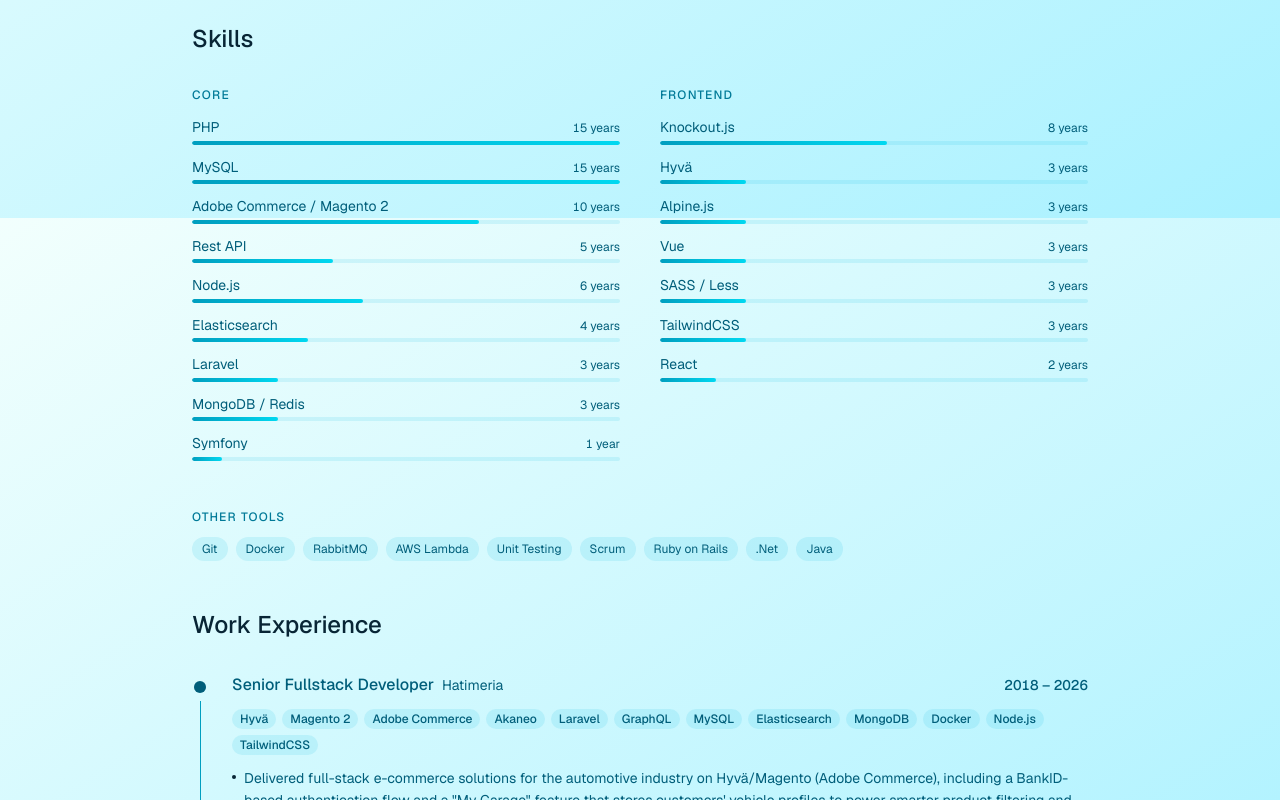
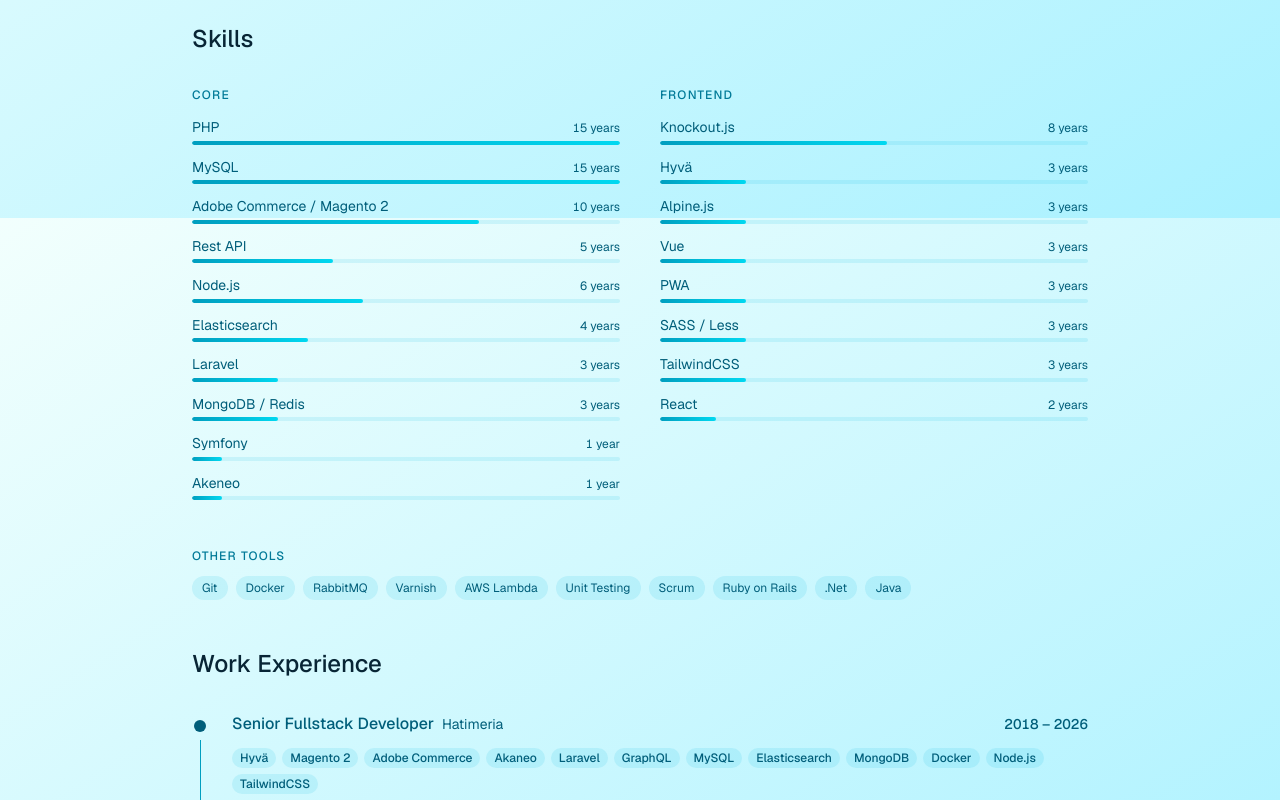
Before and after one commit to Zefiryn/homepage, a Next.js app: page / in a window 1280 px wide. Shown: the part 582-1382 px from the top of the page. Built offline with nearby package versions, Linux system fonts and the light colour scheme.

Commit message:
Add skills

```diff
--- a/src/components/Skills.tsx
+++ b/src/components/Skills.tsx
@@ -31,6 +31,7 @@
             {name: "Laravel", years: 3},
             {name: "MongoDB / Redis", years: 3},
             {name: "Symfony", years: 1},
+            {name: "Akeneo", years: 1},
         ],
     },
     {
@@ -40,6 +41,7 @@
             {name: "Hyvä", years: 3},
             {name: "Alpine.js", years: 3},
             {name: "Vue", years: 3},
+            {name: "PWA", years: 3},
             {name: "SASS / Less", years: 3},
             {name: "TailwindCSS", years: 3},
             {name: "React", years: 2},
@@ -51,6 +53,7 @@
     {name: "Git"},
     {name: "Docker"},
     {name: "RabbitMQ"},
+    {name: "Varnish"},
     {name: "AWS Lambda"},
     {name: "Unit Testing"},
     {name: "Scrum"},
```
